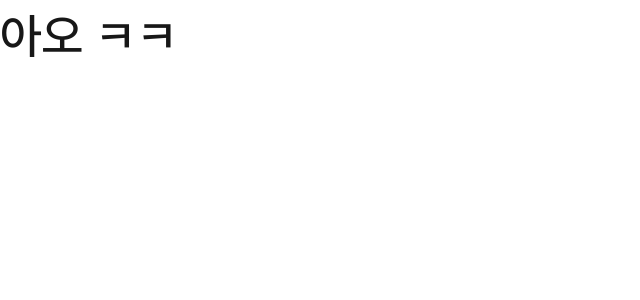
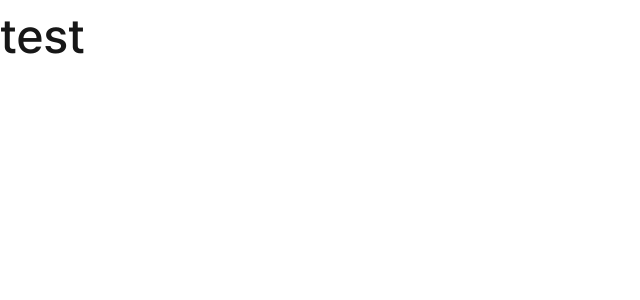
Before and after one commit to bomkyu/BuddieYo, a Next.js app in the folder client/: page / in a window 1280 px wide. Shown: the top 300 px of the page, without its empty margins (0-640 px from the left). Built offline with nearby package versions, Linux system fonts and the light colour scheme.

Commit message:
chore : text 변경

```diff
--- a/client/src/app/page.tsx
+++ b/client/src/app/page.tsx
@@ -1,4 +1,4 @@
 const Home = () => {
-  return <div style={{ fontSize: 48 }}>아오 ㅋㅋ</div>;
+  return <div style={{ fontSize: 48 }}>test</div>;
 };
 export default Home;
```
